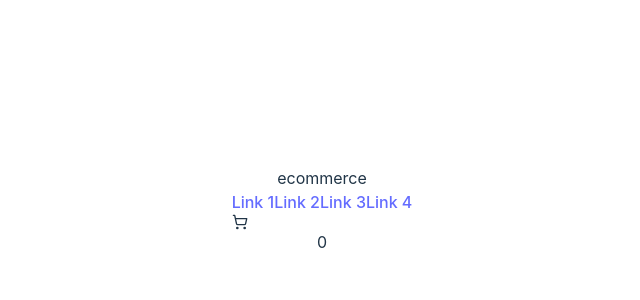
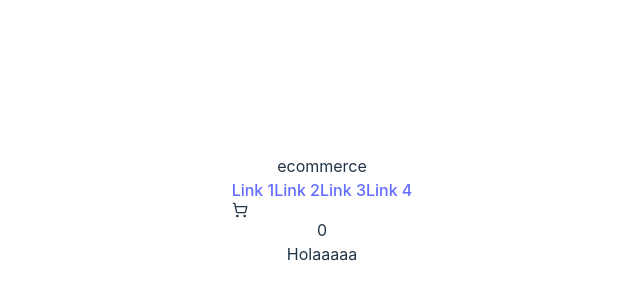
Before and after one commit to Rturell/ecommerce-react, a React (Vite) app: page / in a window 1280 px wide. Shown: the part 190-490 px from the top of the page, without its empty margins (318-958 px from the left). Built offline with nearby package versions, Linux system fonts and the light colour scheme.

Commit message:
create ItemListContainer component

```diff
--- a/src/App.jsx
+++ b/src/App.jsx
@@ -1,13 +1,15 @@
 import './App.css'
 import NavBar from './components/NavBar/NavBar'
+import ItemListContainer from './components/ItemListContainer/ItemListContainer'
 
 function App() {
 
   return (
     <>
-      <NavBar/>
+      <NavBar />
+      <ItemListContainer greetings={"Holaaaaa"} />
     </>
-  )
+  );
 }
 
 export default App
--- /dev/null
+++ b/src/components/ItemListContainer/ItemListContainer.jsx
@@ -0,0 +1,9 @@
+import React from 'react'
+
+function ItemListContainer({greetings}) {
+  return (
+    <div className='py-5'>{greetings}</div>
+  )
+}
+
+export default ItemListContainer
```
